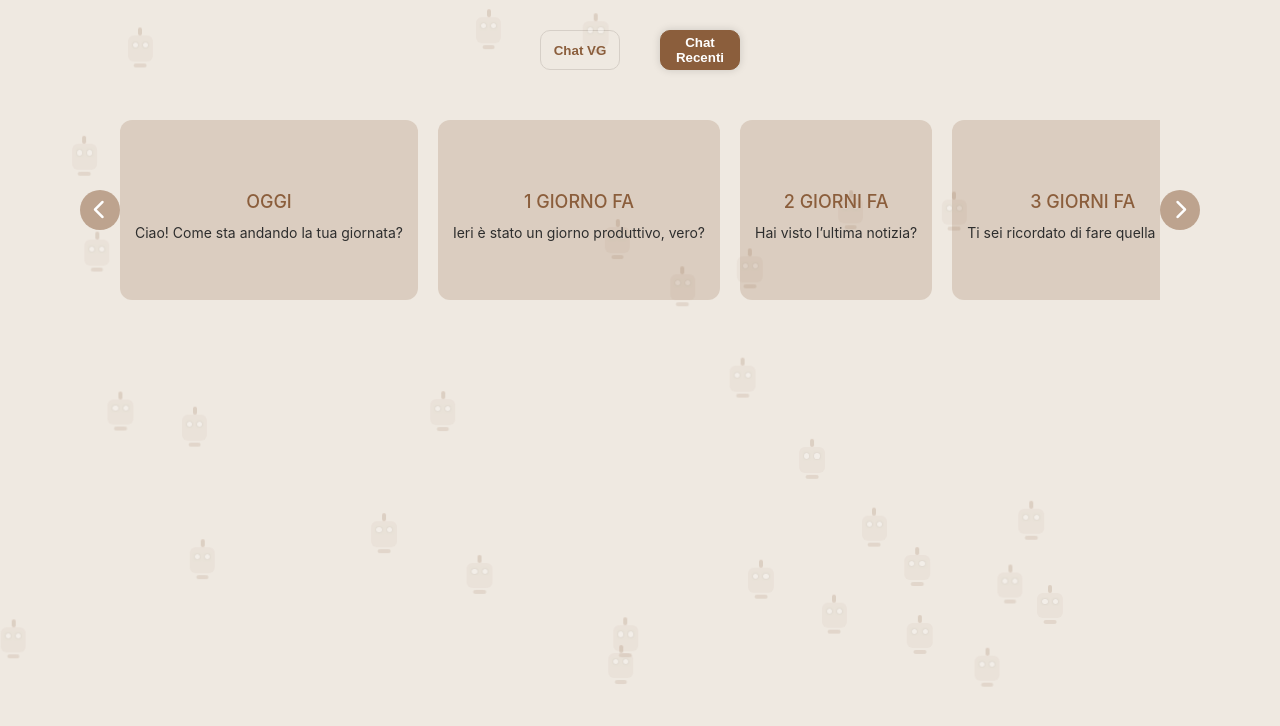
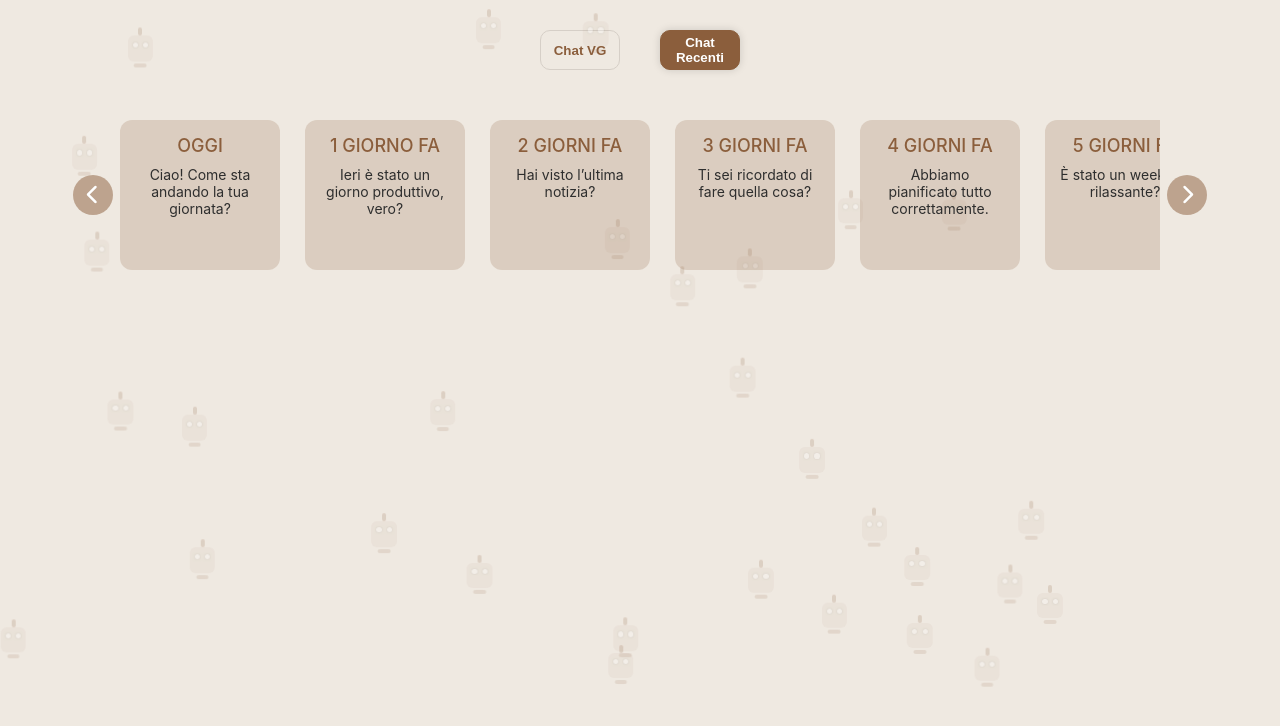
Before and after one commit to Vittoriatosi2006/CHAT-VT, a React (Vite) app in the folder CHAT/: page /recenti in a window 1280 px wide. Shown: the top 726 px of the page. Built offline with nearby package versions, Linux system fonts and the light colour scheme.

Commit message:
ultime modifiche

```diff
--- a/CHAT/src/app.css
+++ b/CHAT/src/app.css
@@ -211,6 +211,90 @@ body {
   }
 }
 
+/*CHAT RECENTI*/
+.wrapperChatRecenti {
+  display: flex;
+  align-items: center;
+  width: 100%;
+  box-sizing: border-box;
+  position: relative;
+  padding: 50px 60px 0 60px;
+  box-sizing: border-box;
+}
+
+.chatRecenti {
+  display: flex;
+  gap: 25px;
+  overflow-x: auto;
+  scroll-behavior: smooth;
+  flex: 1 1 auto;
+  min-width: 0;
+  scrollbar-width: none;
+  scroll-snap-type: x mandatory;
+}
+
+.conversazione {
+  flex: 0 0 auto;
+  scroll-snap-align: start;
+  width: min(80vw, 160px);
+  min-height: 150px;
+  padding: 15px;
+  height: 150px;
+  display: flex;
+  flex-direction: column;
+  justify-content: flex-start;
+  align-items: center;
+  border-radius: 12px;
+  background: rgba(139, 94, 60, 0.2);
+  box-sizing: border-box;
+}
+
+.chatRecenti::-webkit-scrollbar {
+  display: none;
+}
+
+.chatRecenti h1 {
+  white-space: normal;
+  word-break: break-word;
+  text-align: center;
+  font-size: 18px;
+  font-weight: 500;
+  color: var(--primary);
+  margin: 0 0 10px 0;
+  flex-shrink: 0;
+}
+
+.chatRecenti span {
+  white-space: normal;
+  word-break: break-word;
+  text-align: center;
+  font-size: 14px;
+  color: var(--secondary);
+  flex-grow: 1;
+}
+
+.scroll-btn {
+  position: relative;
+  width: 40px;
+  height: 40px;
+  font-size: 20px;
+  margin: 0 10px;
+  border-radius: 50%;
+  border: none;
+  background: rgba(139, 94, 60, 0.5);
+  color: white;
+  cursor: pointer;
+  flex-shrink: 0;
+}
+
+.scroll-btn.left {
+  left: 3px;
+}
+
+.scroll-btn.right {
+  right: 3px;
+}
+
 /*ROBOTTINI*/
 .bots-bg {
   position: fixed;
@@ -412,83 +496,6 @@ body {
   left: 80%;
 }
 
-/*CHAT RECENTI*/
-.wrapperChatRecenti {
-  display: flex;
-  align-items: center;
-  width: 100%;
-  padding: 0 60px;
-  box-sizing: border-box;
-  position: relative;
-  padding: 50px 60px 0 60px;
-  box-sizing: border-box;
-}
-
-.chatRecenti {
-  display: flex;
-  gap: 20px;
-  overflow-x: auto;
-  scroll-behavior: smooth;
-  flex: 1 1 auto;
-  min-width: 0;
-  scrollbar-width: none;
-}
-
-.chatRecenti::-webkit-scrollbar {
-  display: none;
-}
-
-.chatRecenti::-webkit-scrollbar {
-  display: none;
-}
-
-.chatRecenti h1 {
-  font-size: 18px;
-  font-weight: 500;
-  color: var(--primary);
-}
-
-.chatRecenti span {
-  font-size: 14px;
-  color: var(--secondary);
-}
-
-.conversazione {
-  flex-shrink: 0;
-  min-width: 150px;
-  padding: 15px;
-  height: 150px;
-  text-align: center;
-  display: flex;
-  flex-direction: column;
-  justify-content: center;
-  align-items: center;
-  border-radius: 12px;
-  background: rgba(139, 94, 60, 0.2);
-}
-
-.scroll-btn {
-  position: relative;
-  width: 40px;
-  height: 40px;
-  font-size: 20px;
-  margin: 0 10px;
-  border-radius: 50%;
-  border: none;
-  background: rgba(139, 94, 60, 0.5);
-  color: white;
-  cursor: pointer;
-  flex-shrink: 0;
-}
-
-.scroll-btn.left {
-  left: 10px;
-}
-
-.scroll-btn.right {
-  right: 10px;
-}
-
 @media screen and (max-width: 768px) {
   .chat-wrapper,
   .chat-area,
@@ -507,7 +514,7 @@ body {
 
 @media (max-width: 500px) {
   .wrapperChatRecenti {
-    padding: 0 10px;
+    padding: 50px 60px 0 60px;
   }
 
   .scroll-btn {
@@ -518,8 +525,8 @@ body {
   }
 
   .conversazione {
-    min-width: 120px;
-    height: 120px;
+    min-width: unset;
     padding: 10px;
+    max-width: 140px;
   }
 }
```
